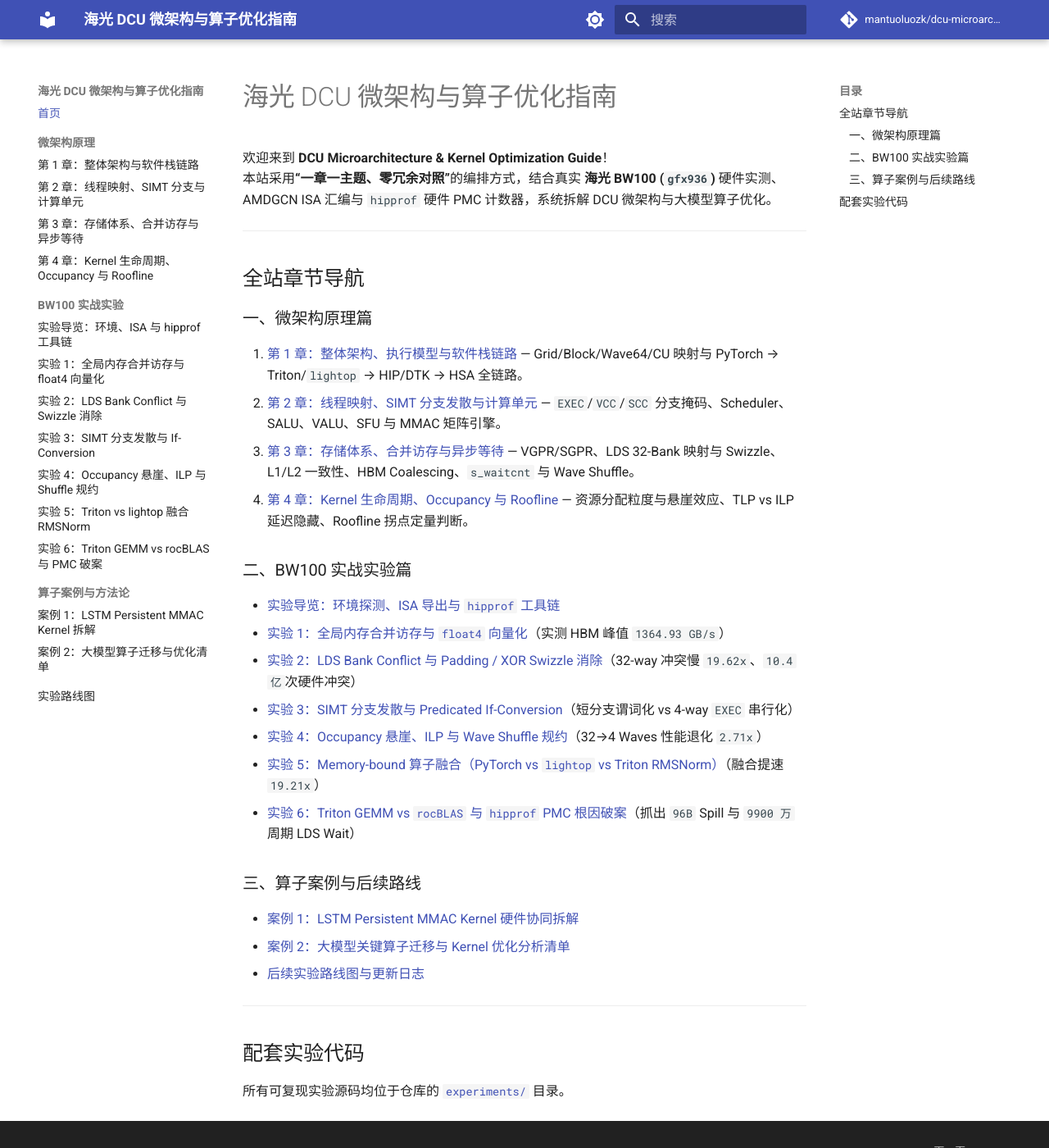
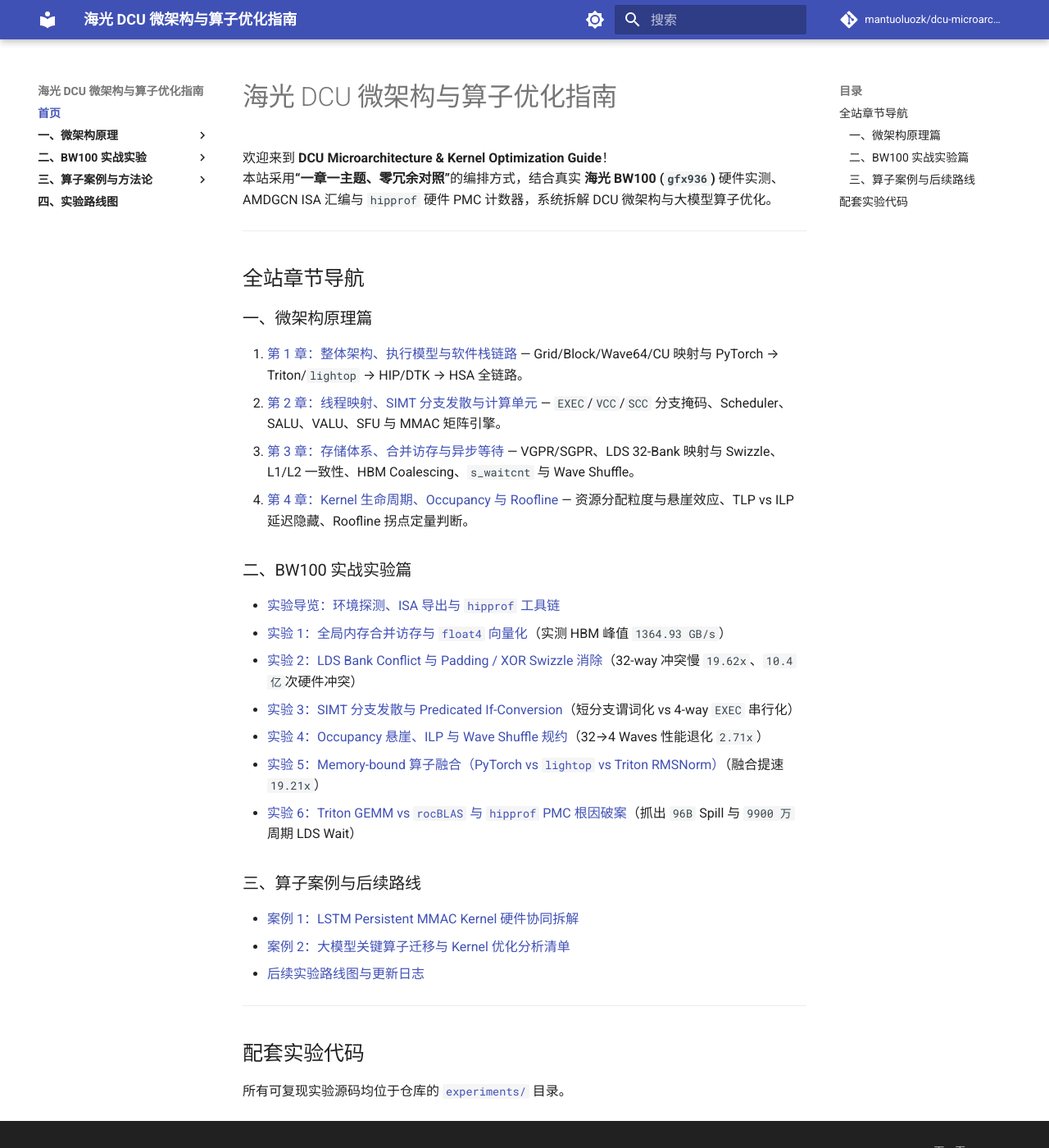
Before and after one commit to mantuoluozk/dcu-microarch-guide, an MkDocs documentation site: the page built from docs/index.md, in a window 1280 px wide and 1400 px high. Shown: the whole window at 82% size. Built offline with MkDocs 1.6.1 and Material for MkDocs 9.7.7, drawn with Linux system fonts in a browser that asks for light colours; comment, search, counter and statistics services are not loaded; some of the changed text lies outside the part shown.

Commit message:
docs: add collapsible nested sidebar hierarchy and tree-line CSS

```diff
--- /dev/null
+++ b/docs/stylesheets/extra.css
@@ -0,0 +1,14 @@
+/* Enhance sidebar hierarchy with clear tree lines and level contrast */
+.md-nav--primary > .md-nav__list > .md-nav__item > .md-nav__link {
+  font-weight: 600;
+}
+
+.md-nav__item--nested > .md-nav {
+  margin-left: 0.45rem;
+  padding-left: 0.45rem;
+  border-left: 1px solid var(--md-default-fg-color--lightest);
+}
+
+.md-nav__item--active > .md-nav__link {
+  font-weight: 600;
+}
--- a/mkdocs.yml
+++ b/mkdocs.yml
@@ -21,13 +21,14 @@ theme:
         icon: material/brightness-4
         name: 切换到浅色模式
   features:
-    - navigation.sections
-    - navigation.expand
     - navigation.footer
     - navigation.top
     - content.code.copy
     - search.suggest
     - search.highlight
+
+extra_css:
+  - stylesheets/extra.css
 
 markdown_extensions:
   - admonition
@@ -48,20 +49,22 @@ extra_javascript:
 
 nav:
   - 首页: index.md
-  - 微架构原理:
-      - 第 1 章：整体架构与软件栈链路: 01-overview/software-stack.md
-      - 第 2 章：线程映射、SIMT 分支与计算单元: 02-compute/cu-and-simt.md
-      - 第 3 章：存储体系、合并访存与异步等待: 03-memory/memory-hierarchy.md
-      - 第 4 章：Kernel 生命周期、Occupancy 与 Roofline: 04-scheduling/occupancy-and-roofline.md
-  - BW100 实战实验:
-      - 实验导览：环境、ISA 与 hipprof 工具链: labs/lab-setup.md
-      - 实验 1：全局内存合并访存与 float4 向量化: labs/lab01-memory-coalescing.md
-      - 实验 2：LDS Bank Conflict 与 Swizzle 消除: labs/lab02-lds-bank-conflict.md
-      - 实验 3：SIMT 分支发散与 If-Conversion: labs/lab03-branch-divergence.md
-      - 实验 4：Occupancy 悬崖、ILP 与 Shuffle 规约: labs/lab04-occupancy-and-shuffle.md
-      - 实验 5：Triton vs lightop 融合 RMSNorm: labs/lab05-triton-lightop-rmsnorm.md
-      - 实验 6：Triton GEMM vs rocBLAS 与 PMC 破案: labs/lab06-triton-gemm-vs-rocblas.md
-  - 算子案例与方法论:
-      - 案例 1：LSTM Persistent MMAC Kernel 拆解: cases/lstm-persistent-kernel.md
-      - 案例 2：大模型算子迁移与优化清单: cases/llm-operators-playbook.md
-  - 实验路线图: roadmap.md
+  - 一、微架构原理:
+      - 1.1 整体架构与软件栈链路: 01-overview/software-stack.md
+      - 1.2 线程映射、SIMT 与计算单元: 02-compute/cu-and-simt.md
+      - 1.3 存储体系、合并访存与异步等待: 03-memory/memory-hierarchy.md
+      - 1.4 Kernel 生命周期与 Roofline: 04-scheduling/occupancy-and-roofline.md
+  - 二、BW100 实战实验:
+      - 实验环境与 hipprof 工具链: labs/lab-setup.md
+      - HIP 底层微基准:
+          - 实验 1：合并访存与 float4: labs/lab01-memory-coalescing.md
+          - 实验 2：LDS Bank Conflict: labs/lab02-lds-bank-conflict.md
+          - 实验 3：SIMT 分支发散: labs/lab03-branch-divergence.md
+          - 实验 4：Occupancy 与 Shuffle: labs/lab04-occupancy-and-shuffle.md
+      - Triton / lightop 高级算子:
+          - 实验 5：融合 RMSNorm 与 ISA: labs/lab05-triton-lightop-rmsnorm.md
+          - 实验 6：Triton GEMM 与 PMC 破案: labs/lab06-triton-gemm-vs-rocblas.md
+  - 三、算子案例与方法论:
+      - 案例 1：LSTM Persistent MMAC: cases/lstm-persistent-kernel.md
+      - 案例 2：大模型算子优化清单: cases/llm-operators-playbook.md
+  - 四、实验路线图: roadmap.md
```
